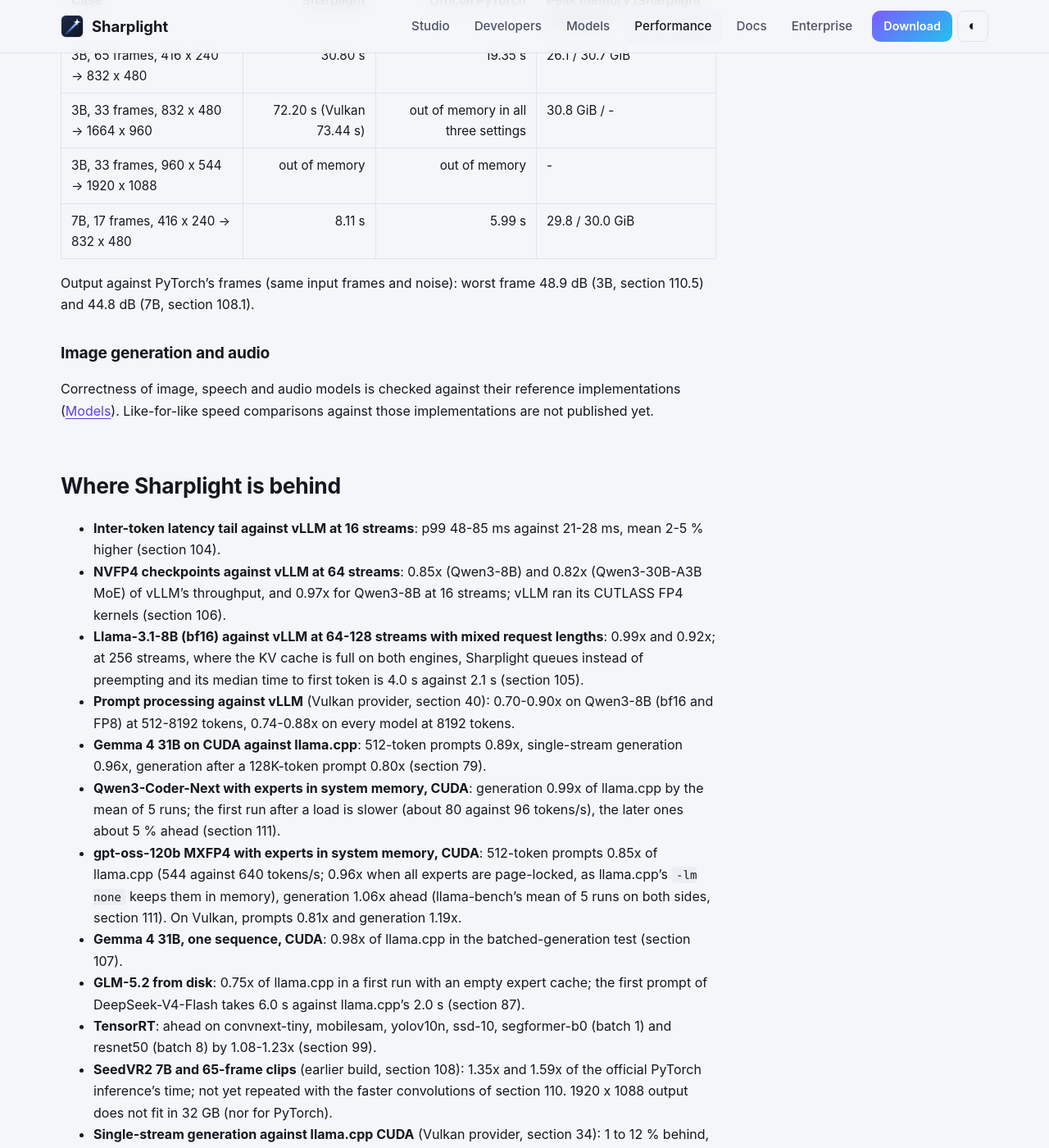
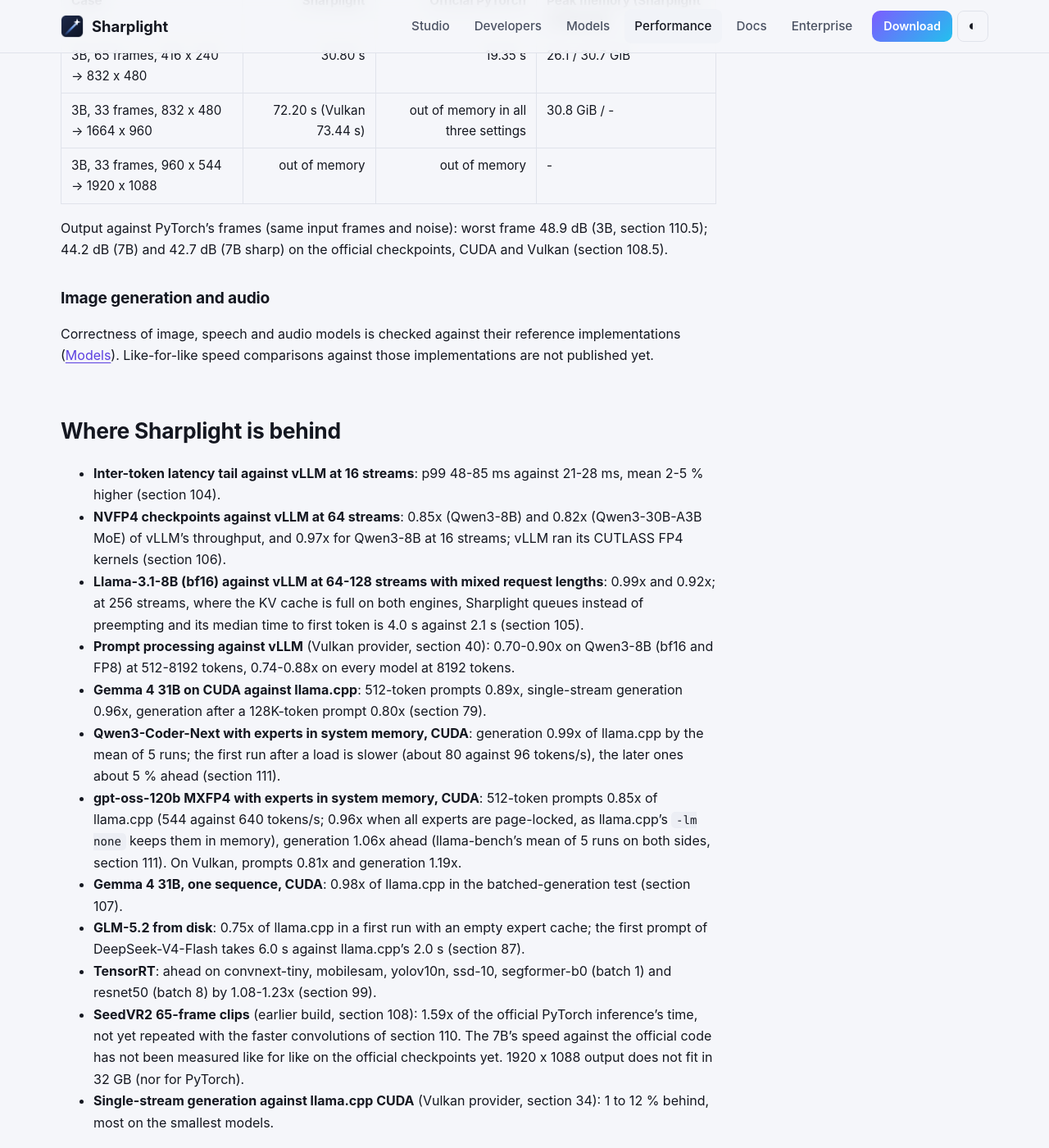
Before and after one commit to infernitytech/sharplight-website, a Jekyll site: the page built from benchmarks-technical.md, in a window 1280 px wide and 1400 px high, scrolled down 37301 px. Shown: the whole window at 82% size. Built offline with Jekyll 4.4.1, drawn with Linux system fonts in a browser that asks for light colours; some of the changed text lies outside the part shown.

Commit message:
Benchmarks: SeedVR2 7B on the official checkpoints (44.2 / 42.7 dB worst frame, section 108.5); the earlier 7B rows came from a community conversion and are withdrawn
Co-Authored-By: Claude Opus 5.5 <noreply@anthropic.com>
Claude-Session: https://claude.ai/code/session_01QqB795jsCd7X3uQm2DKpxf

```diff
--- a/benchmarks-technical.md
+++ b/benchmarks-technical.md
@@ -142,7 +142,7 @@ build.
 
 <dl class="setup">
   <dt>Hardware</dt><dd>One NVIDIA RTX PRO 4500 Blackwell (32 GB, 200 W power limit), driver 595.112, CUDA 13.2.</dd>
-  <dt>Model files</dt><dd>The official SeedVR2 checkpoints (<code>seedvr2_ema_3b.pth</code>, <code>ema_vae.pth</code>; the 7B as <code>seedvr2_ema_7b_fp16.safetensors</code>), loaded unchanged by both.</dd>
+  <dt>Model files</dt><dd>The official SeedVR2 checkpoints (<code>seedvr2_ema_3b.pth</code>, <code>ema_vae.pth</code>; for the 7B the official <code>seedvr2_ema_7b.pth</code> and <code>seedvr2_ema_7b_sharp.pth</code>), loaded unchanged by both.</dd>
   <dt>Engines</dt><dd>Sharplight CUDA and Vulkan providers, reduced precision (f16 products); the official ByteDance-Seed/SeedVR inference code on PyTorch 2.14 with bf16 autocast and flash attention, in its fastest setting that fits in 32 GB.</dd>
   <dt>Procedure</dt><dd>The same 30 fps clip, 33 frames in one batch (65 and 17 in the extra rows), 2x upscaling with the wavelet colour fix, seed 42; end to end from reading the input video to writing the output video.</dd>
   <dt>Statistic</dt><dd>Median of 5 runs after one warm-up, on both; peak GPU memory sampled every 100 ms.</dd>
@@ -161,10 +161,9 @@ Measured with the build of log section 108, before the convolution change of sec
 | 3B, 65 frames, 416 x 240 → 832 x 480 | 30.80 s | 19.35 s | 26.1 / 30.7 GiB |
 | 3B, 33 frames, 832 x 480 → 1664 x 960 | 72.20 s (Vulkan 73.44 s) | out of memory in all three settings | 30.8 GiB / - |
 | 3B, 33 frames, 960 x 544 → 1920 x 1088 | out of memory | out of memory | - |
-| 7B, 17 frames, 416 x 240 → 832 x 480 | 8.11 s | 5.99 s | 29.8 / 30.0 GiB |
 
-Output against PyTorch's frames (same input frames and noise): worst frame 48.9 dB (3B, section 110.5) and 44.8 dB (7B,
-section 108.1).
+Output against PyTorch's frames (same input frames and noise): worst frame 48.9 dB (3B, section 110.5); 44.2 dB (7B) and 42.7 dB (7B sharp) on the official checkpoints, CUDA and Vulkan
+(section 108.5).
 
 ### Image generation and audio
 
@@ -194,8 +193,9 @@ published yet.
   takes 6.0 s against llama.cpp's 2.0 s (section 87).
 - **TensorRT**: ahead on convnext-tiny, mobilesam, yolov10n, ssd-10, segformer-b0 (batch 1) and resnet50 (batch 8) by
   1.08-1.23x (section 99).
-- **SeedVR2 7B and 65-frame clips** (earlier build, section 108): 1.35x and 1.59x of the official PyTorch inference's time;
-  not yet repeated with the faster convolutions of section 110. 1920 x 1088 output does not fit in 32 GB (nor for PyTorch).
+- **SeedVR2 65-frame clips** (earlier build, section 108): 1.59x of the official PyTorch inference's time, not yet repeated
+  with the faster convolutions of section 110. The 7B's speed against the official code has not been measured like for like on
+  the official checkpoints yet. 1920 x 1088 output does not fit in 32 GB (nor for PyTorch).
 - **Single-stream generation against llama.cpp CUDA** (Vulkan provider, section 34): 1 to 12 % behind, most on the smallest
   models.
 
```
